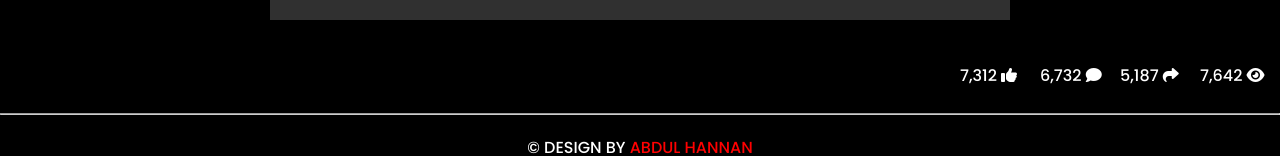
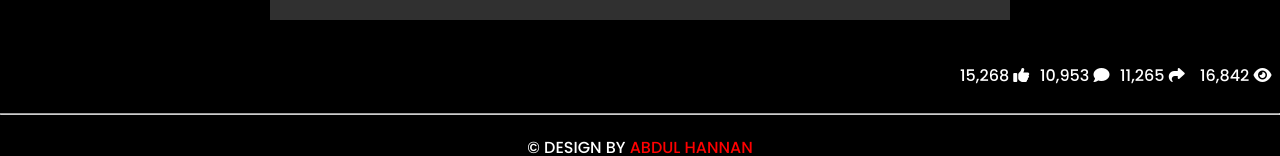
Before and after one commit to hannanworks/abdulhannan.github.io, a plain HTML site: page index.html in a window 1280 px wide. Shown: the part 3263-3419 px from the top of the page. Drawn offline with Linux system fonts and the light colour scheme.

Commit message:
Add files via upload

```diff
--- a/index.html
+++ b/index.html
@@ -136,10 +136,10 @@
     </div>
     <div class="iconschu">
         <ul>
-            <li><p>7,642&nbsp;<i class="fa-solid fa-eye"></i></li></p>
-            <li><p>5,187&nbsp;<i class="fa-solid fa-share"></i></li></p>
-            <li><p>6,732&nbsp;<i class="fa-solid fa-comment"></i></li></p>
-            <li><p>7,312&nbsp;<i class="fa-solid fa-thumbs-up"></i></li></p>
+            <li><p>16,842&nbsp;<i class="fa-solid fa-eye"></i></li></p>
+            <li><p>11,265&nbsp;<i class="fa-solid fa-share"></i></li></p>
+            <li><p>10,953&nbsp;<i class="fa-solid fa-comment"></i></li></p>
+            <li><p>15,268&nbsp;<i class="fa-solid fa-thumbs-up"></i></li></p>
         </ul>
     </div>
         <div class="saa">
```
